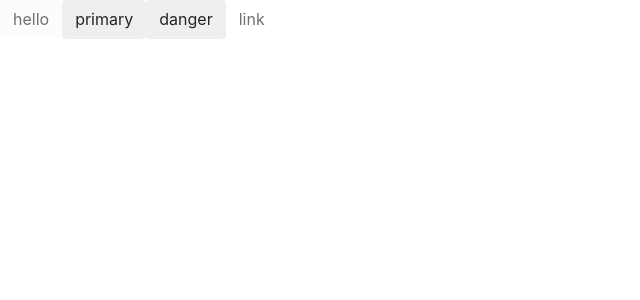
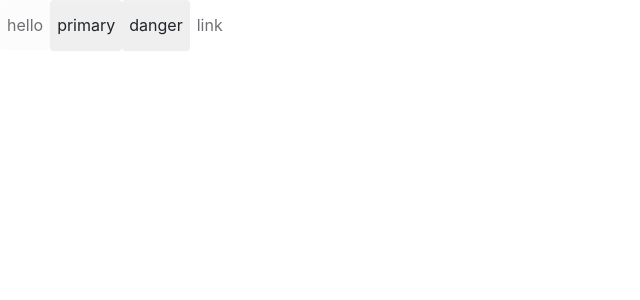
Before and after one commit to dvxiaofan/sky-island, a React (Create React App) app: page / in a window 1280 px wide. Shown: the top 300 px of the page, without its empty margins (0-640 px from the left). Built offline with nearby package versions, Linux system fonts and the light colour scheme.

Commit message:
add mixins

```diff
--- a/src/components/Button/_style.scss
+++ b/src/components/Button/_style.scss
@@ -9,9 +9,12 @@
 	vertical-align: middle;
 	background-image: none;
 	border: $btn-border-width solid transparent;
-	padding: $btn-padding-y $btn-padding-x;
-	font-size: $btn-font-size;
-	border-radius: $btn-border-radius;
+	@include button-size(
+		$btn-padding-y,
+		$btn-padding-x,
+		$btn-font-size,
+		$btn-border-radius
+	);
 	box-shadow: $btn-box-shadow;
 	cursor: pointer;
 	transition: $btn-transition;
--- a/src/styles/_mixins.scss
+++ b/src/styles/_mixins.scss
@@ -1 +1,6 @@
 /* 全局 mixins, 预处理的基础 */
+@mixin button-size($padding-x, $padding-y, $font-size, $border-radius) {
+	padding: $padding-y $padding-x;
+	font-size: $font-size;
+	border-radius: $border-radius;
+}
--- a/src/styles/index.scss
+++ b/src/styles/index.scss
@@ -4,5 +4,8 @@
 // layout
 @import 'reboot';
 
+// mixins
+@import 'mixins';
+
 // button
 @import '../components/Button/style';
```
